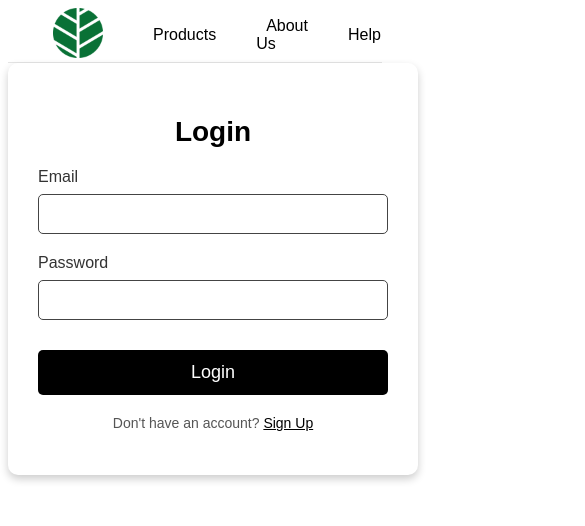
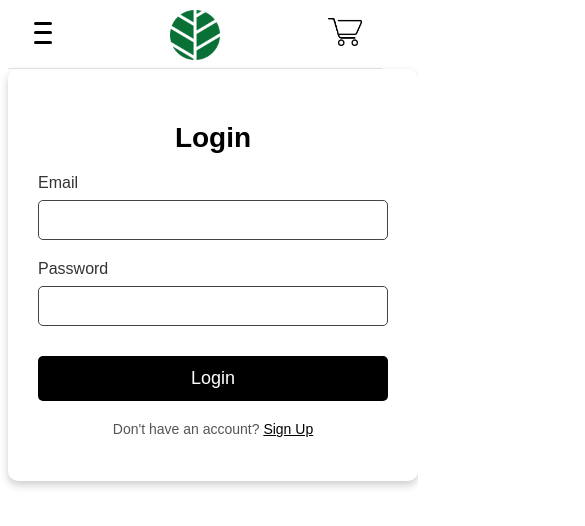
Before and after one commit to vamsiparimi/CapstoneProj, an Angular app: page /login in a window 390 px wide. Shown: the top 526 px of the page, 585 px wide, since content can reach past the window. Built offline with nearby package versions, Linux system fonts and the light colour scheme.

Commit message:
made responsive pages

```diff
--- a/src/app/components/home/home.component.html
+++ b/src/app/components/home/home.component.html
@@ -1,6 +1,10 @@
 <div class="main-content">
   <div class="left-content">
+    <picture>
+      <!-- Use a different image for mobile view -->
+      <source srcset="assets/images/Home-mobile.avif" media="(max-width: 768px)">
       <img src="assets/images/home-cover.avif" alt="Main Product Image">
+    </picture>
   </div>
   <div class="right-content">
     <h5>Build Your</h5>
--- a/src/app/components/nav/nav.component.css
+++ b/src/app/components/nav/nav.component.css
@@ -6,9 +6,27 @@
   align-items: center;
   padding: 0 20px;
   font-family: 'Arial', sans-serif;
+  position: relative;
 }
 
-  .navbar ul {
+.navbar .logo {
+  display: flex;
+  align-items: center;
+  position: relative;
+  z-index: 1; /* Ensure it's above other elements */
+}
+
+.navbar .logo img {
+  max-height: 50px;
+}
+
+.navbar .nav-links {
+  display: flex;
+  align-items: center;
+  flex: 1;
+}
+
+.navbar .nav-links ul {
   list-style: none;
   margin: 0;
   padding: 0;
@@ -16,11 +34,11 @@
   align-items: center;
 }
 
-  .navbar ul li {
+.navbar .nav-links ul li {
   margin: 0 15px;
 }
 
-  .navbar ul li a {
+.navbar .nav-links ul li a {
   color: black;
   text-decoration: none;
   font-weight: 500;
@@ -28,42 +46,119 @@
   transition: color 0.3s ease-in-out;
 }
 
-  .navbar ul li a:hover {
-    color: #FF6000; /* Highlight color on hover */
-
+.navbar .nav-links ul li a:hover {
+  color: #FF6000;
 }
 
-  .navbar .logo img {
-    max-height: 50px;
+.navbar .login a {
+  color: black;
+  text-decoration: none;
+  font-weight: 500;
+  padding: 10px;
+  transition: color 0.3s ease-in-out;}
+
+.navbar .login a:hover {
+  color: #FF6000;
 }
 
-  .navbar .login img {
-    max-height: 28px;
-    margin-left: 500px;
+/* Cart icon positioning */
+.navbar .cart {
+  margin-left: 15px;
+  position: absolute;
+  top: 10px; /* Adjust as needed */
+  right: 20px;
 }
 
 .navbar .cart img {
-    max-height: 24px;
+  max-height: 28px;
 }
 
-  .navbar .actions {
-    display: flex;
-    align-items: center;
+/* Hamburger menu style */
+.hamburger {
+  display: none;
+  flex-direction: column;
+  justify-content: space-around;
+  width: 30px;
+  height: 30px;
+  background: none;
+  border: none;
+  cursor: pointer;
+  position: relative;
+  z-index: 2;
 }
 
-  .navbar .actions a {
-    margin-left: 15px;
-    position: relative;
+.hamburger span {
+  width: 100%;
+  height: 3px;
+  background-color: black;
+  border-radius: 3px;
 }
 
-  .navbar .actions .cart-count {
-    background-color: #FF6000;
-    color: white;
-    font-size: 12px;
-    font-weight: bold;
-    border-radius: 50%;
-    padding: 2px 6px;
+/* Responsive styles */
+@media (max-width: 768px) {
+  body {
+    padding-top: 100px;
+  }
+
+  .navbar {
+    padding: 30px 20px;
+    flex-direction: column;
+    align-items: flex-start;
+  }
+
+  .navbar .logo {
     position: absolute;
-    top: -8px;
-    right: -8px;
+    left: 50%;
+    transform: translateX(-50%);
+    top: 2px;
+    z-index: 1; /* Ensure the logo is clickable */
   }
+
+  .navbar .nav-links {
+    display: none;
+    flex-direction: column;
+    align-items: flex-start;
+    width: 100%;
+    position: fixed; /* Changed to fixed to ensure it stays in place */
+    top: 70px; /* Adjusted to ensure it doesn't overlap with hamburger menu */
+    bottom: 30px;
+    left: 0;
+    background-color: white;
+    padding: 20px;
+    border-top: 1px solid #E5E5E5;
+    z-index: 998; /* Ensure it’s below hamburger and cart icon */
+  }
+
+  .navbar .nav-links.active {
+    display: flex;
+  }
+
+  .navbar .nav-links ul {
+    flex-direction: column;
+    padding: 0;
+  }
+
+  .navbar .nav-links ul li {
+    margin: 10px 0;
+  }
+
+  .navbar .login {
+    margin: 10px 0;
+  }
+
+  .navbar .cart {
+    position: absolute;
+    top: 10px; /* Adjust as needed */
+    right: 20px;
+    margin: 0; /* Remove margin to fit in mobile view */
+    z-index: 1; /* Ensure the cart icon is clickable */
+  }
+
+  .hamburger {
+    display: flex;
+    position: absolute;
+    left: 20px;
+    top: 10px;
+    z-index: 2; /* Ensure hamburger is above other elements */
+  }
+}
--- a/src/app/components/nav/nav.component.html
+++ b/src/app/components/nav/nav.component.html
@@ -1,29 +1,34 @@
 <nav class="navbar">
+  <button class="hamburger" (click)="toggleMenu()">
+    <span></span>
+    <span></span>
+    <span></span>
+  </button>
+  <div class="logo">
+    <a routerLink="/home" (click)="closeMenu()">
+      <img src="./assets/images/logo.png" alt="Logo">
+    </a>
+  </div>
+  <div class="nav-links" [class.active]="isMenuOpen">
     <ul>
-    <li class="logo">
-      <a routerLink="/home">
-        <img src="./assets/images/logo.png" alt="Logo" class="logo-image">
-      </a>
-    </li>
-    <li><a routerLink="/products" routerLinkActive="active">Products</a></li>
+      <li><a routerLink="/products" routerLinkActive="active" (click)="closeMenu()">Products</a></li>
       <li *ngIf="isAdmin">
-      <a routerLink="/modify-products" routerLinkActive="active">Modify Products</a>
+        <a routerLink="/modify-products" routerLinkActive="active" (click)="closeMenu()">Modify Products</a>
       </li>
       <li *ngIf="!isAdmin">
-      <a routerLink="/aboutus" routerLinkActive="active">About Us</a>
+        <a routerLink="/aboutus" routerLinkActive="active" (click)="closeMenu()">About Us</a>
       </li>
       <li *ngIf="!isAdmin">
-      <a routerLink="/help" routerLinkActive="active">Help</a>
-    </li>
-    <li class="login">
-      <a routerLink="/login" routerLinkActive="active">
-        <img src="assets/images/login.png" alt="Login" class="logo-image">
-      </a>
-    </li>
-    <li class="cart" *ngIf="!isAdmin">
-      <a routerLink="/checkout">
-        <img src="assets/images/cart.png" alt="Cart" class="cart-image">
-      </a>
+        <a routerLink="/help" routerLinkActive="active" (click)="closeMenu()">Help</a>
       </li>
     </ul>
+    <div class="login">
+      <a routerLink="/login" routerLinkActive="active" (click)="closeMenu()">Account</a>
+    </div>
+  </div>
+  <div *ngIf="!isAdmin" class="cart">
+    <a routerLink="/checkout" (click)="closeMenu()">
+      <img src="assets/images/cart.png" alt="Cart">
+    </a>
+  </div>
 </nav>
--- a/src/app/components/nav/nav.component.ts
+++ b/src/app/components/nav/nav.component.ts
@@ -14,6 +14,7 @@ import { Subscription } from 'rxjs';
 export class NavComponent implements OnInit, OnDestroy {
   isAdmin: boolean = false;
   isLoggedIn: boolean = false;
+  isMenuOpen = false;
   private subscriptions: Subscription = new Subscription();
 
   constructor(public authService: AuthService, private cdr: ChangeDetectorRef) {}
@@ -36,4 +37,12 @@ export class NavComponent implements OnInit, OnDestroy {
   ngOnDestroy(): void {
     this.subscriptions.unsubscribe();
   }
+
+  toggleMenu() {
+    this.isMenuOpen = !this.isMenuOpen;
+  }
+
+  closeMenu() {
+    this.isMenuOpen = false;
+  }
 }
--- a/src/app/components/products/products.component.css
+++ b/src/app/components/products/products.component.css
@@ -111,3 +111,79 @@ button:hover {
   opacity: 0;
   transform: translateY(20px); /* Slight upward shift when hiding */
 }
+
+.filter-container {
+  color: #fff; /* White text for contrast */
+  padding: 5px; /* Padding for consistent spacing */
+}
+
+.filter-container select {
+  background-color: black; /* Slightly lighter black background for the select dropdown */
+  border: 1px solid #333; /* Border color to distinguish the select dropdown */
+  border-radius: 5px; /* Rounded corners for consistency */
+  padding: 5px; /* Padding for the dropdown */
+  width: 10%; /* Full width to fit within the filter container */
+  color: #fff;
+}
+
+
+/* Base styles for mobile and smaller screens */
+@media (max-width: 768px) {
+  .products-container {
+    padding: 10px; /* Reduced padding for a more compact container */
+  }
+
+  .products-list {
+    display: grid;
+    grid-template-columns: repeat(2, 1fr); /* Set to 2 columns on mobile */
+    gap: 20px; /* Reduced gap between items */
+  }
+
+  .product-item {
+    width: 100%; /* Full width for each product item on mobile */
+    max-width: 100%; /* Prevents items from exceeding the container width */
+    height: auto; /* Height adjusts based on content */
+    box-sizing: border-box; /* Includes padding and border in the element's total width and height */
+    padding: 10px; /* Reduced padding for a more compact look */
+  }
+
+  .product-image {
+    width: 70%; /* Ensure image takes full width of the product item */
+    height: auto; /* Height adjusts based on the image aspect ratio */
+    max-height: 150px; /* Set a max height to keep images smaller */
+    object-fit: cover; /* Cover ensures images fill the container without distortion */
+  }
+
+  h4, p {
+    font-size: 13px; /* Smaller font size for better fit on mobile screens */
+    margin: 5px 0; /* Reduced margin for a more compact appearance */
+  }
+
+  button {
+    padding: 8px 16px; /* Smaller padding for a compact button */
+  }
+
+  .fade-out-alert {
+    bottom: 10px; /* Adjusted distance from the bottom for better visibility on smaller screens */
+    right: 10px; /* Adjusted distance from the right */
+    padding: 0.5rem 1rem; /* Reduced padding for a compact size on mobile */
+  }
+
+  .filter-container {
+    color: #fff; /* White text for contrast */
+    padding: 5px; /* Padding for consistent spacing */
+  }
+
+  .filter-container select {
+    background-color: black; /* Slightly lighter black background for the select dropdown */
+    border: 1px solid #333; /* Border color to distinguish the select dropdown */
+    border-radius: 5px; /* Rounded corners for consistency */
+    padding: 7px; /* Padding for the dropdown */
+    width: 23%; /* Full width to fit within the filter container */
+    color: #fff;
+  }
+
+  .filter-container select option{
+    font-size: 9px;
+  }
+}
--- a/src/app/components/products/products.component.html
+++ b/src/app/components/products/products.component.html
@@ -2,7 +2,7 @@
   <h2>Collections</h2>
 
   <!-- Category Filter -->
-  <div class="filter-container" style="margin-bottom: 50px; margin-left: -900px;">
+  <div class="filter-container" style="margin-bottom: 25px; margin-left: -150px;">
     <label for="categoryFilter">Filter by Category:</label>
     <select id="categoryFilter" [(ngModel)]="selectedCategory" (change)="filterProductsByCategory()">
       <option value="">All Categories</option>
```
Also changed, not shown: src/app/components/home/home.component.css (+35 -3 lines), src/app/components/payment/payment.component.css (+91 -0 lines), src/app/components/user-profile/user-profile.component.ts (added, +49 -0 lines), src/assets/images/Home-mobile.avif (added). Lines whose indentation alone changed are shown as unchanged.
